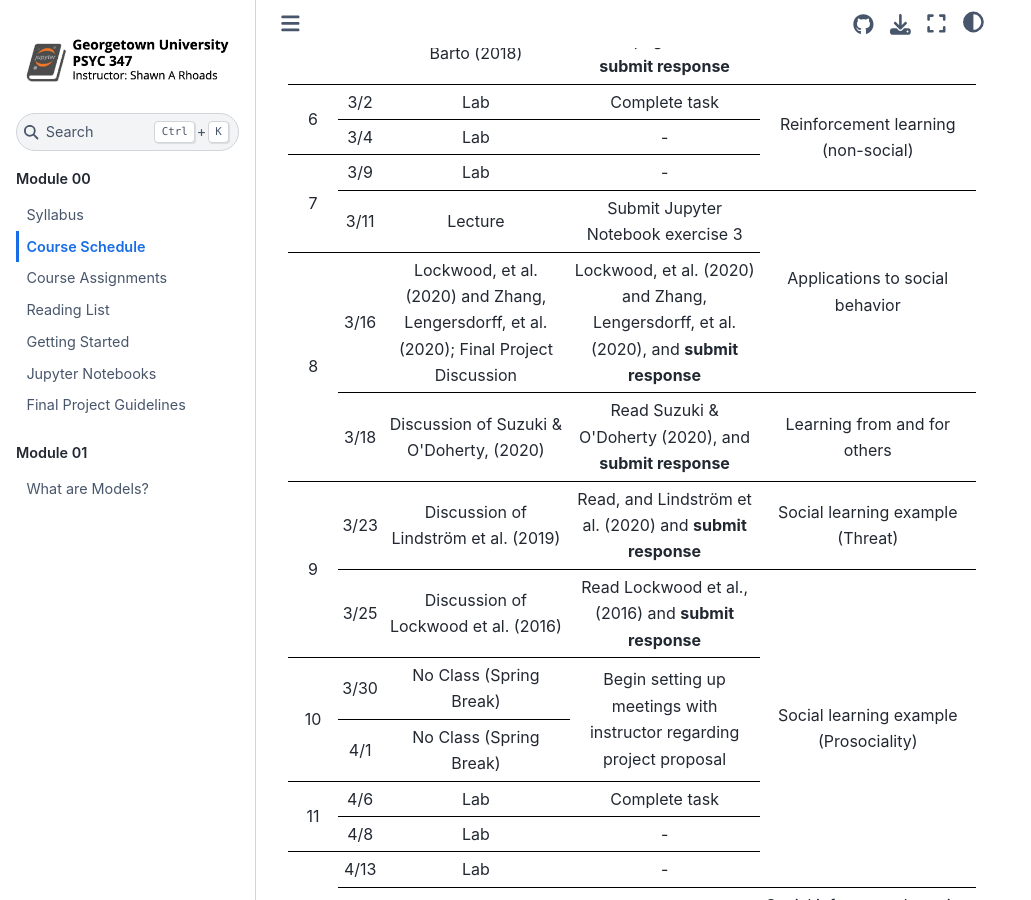
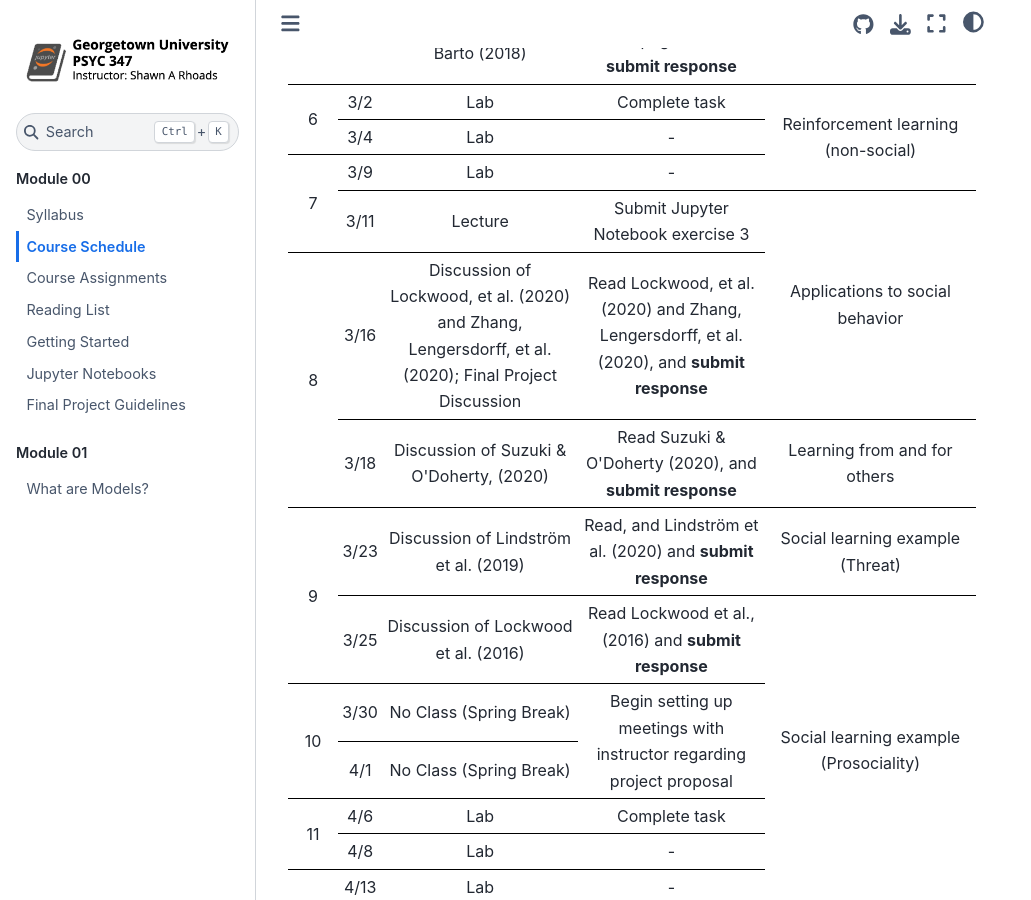
Before and after one commit to shawnrhoads/gu-psyc-347, a Jupyter Book: the page built from docs/module-00-01_Course-Schedule.md, in a window 1280 px wide and 900 px high, scrolled down 804 px. Shown: the whole window, without its empty margins (0-1031 px from the left). Built offline with Jupyter Book 1.0.4 settings and Sphinx 7.4.7 and the Sphinx Book theme 1.1.4, drawn with Linux system fonts in a browser that asks for light colours.

Commit message:
fixed typo in schedule

```diff
--- a/docs/module-00-01_Course-Schedule.md
+++ b/docs/module-00-01_Course-Schedule.md
@@ -127,8 +127,8 @@
         <tr>
             <td rowspan=2>8</td>
             <td>3/16</td>
-            <td>Lockwood, et al. (2020) and Zhang, Lengersdorff, et al. (2020); Final Project Discussion</td>
-            <td>Lockwood, et al. (2020) and Zhang, Lengersdorff, et al. (2020), and <b>submit response</b></td>
+            <td>Discussion of Lockwood, et al. (2020) and Zhang, Lengersdorff, et al. (2020); Final Project Discussion</td>
+            <td>Read Lockwood, et al. (2020) and Zhang, Lengersdorff, et al. (2020), and <b>submit response</b></td>
         </tr>
         <tr>
             <td>3/18</td>
```
